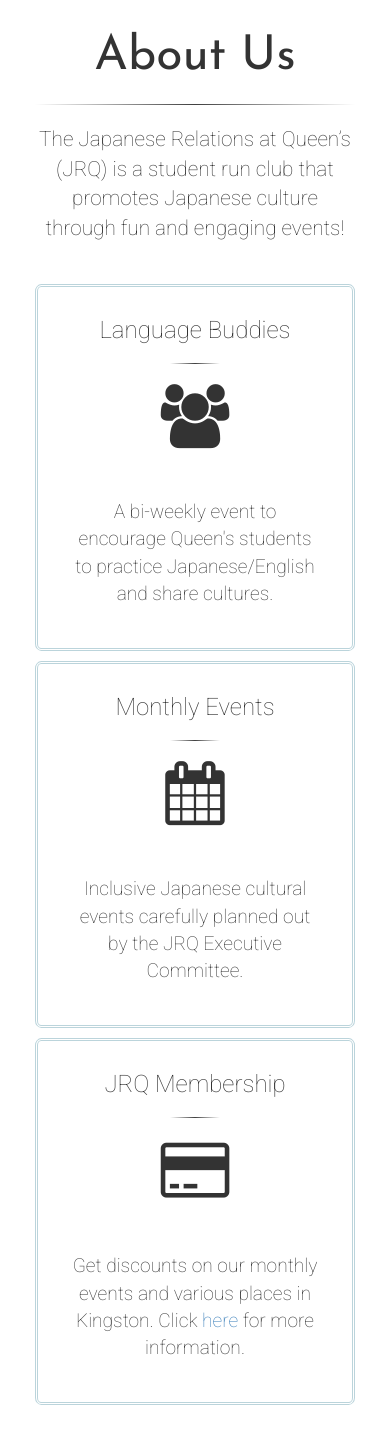
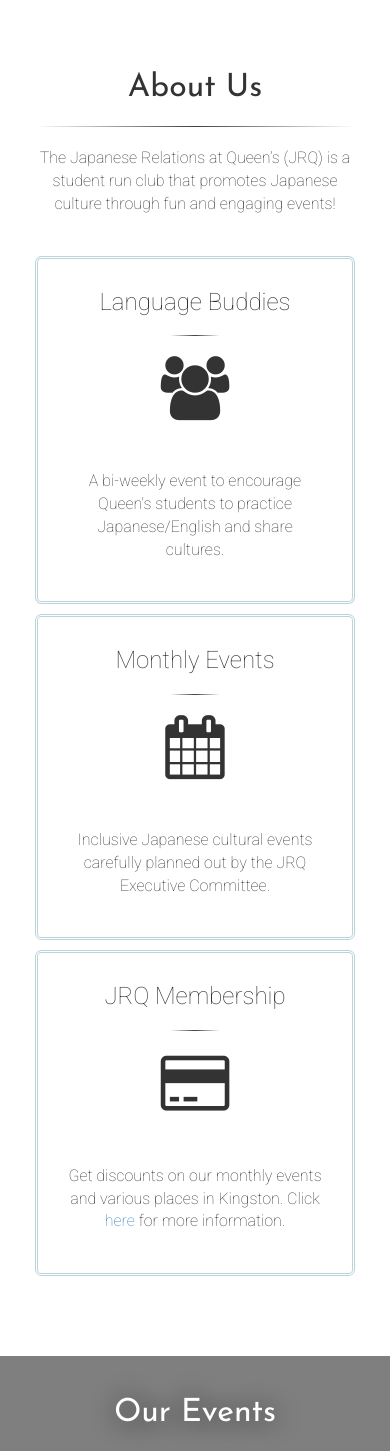
Before and after one commit to Developers-Foundation/JRQ-Website, a PHP site: page /index.html in a window 390 px wide; the page is wider, and only the part inside the window is pictured. Shown: the part 853-2304 px from the top of that part. Run offline with PHP 8.4, Linux system fonts and the light colour scheme; some web fonts are replaced.

Commit message:
Mobile Font-Size Adjustment

```diff
--- a/public_html/css/style.css
+++ b/public_html/css/style.css
@@ -382,14 +382,30 @@ div#events h1{
 
 /* Media Queries */
 
-@media (max-height: 700px) {
+@media (max-width: 990px) {
+  .info-box {
+    padding-bottom: 10px;
+  }
+  .external-link {
+    padding-bottom: 10px;
+  }
+}
 
+@media (max-width: 500px) {
   body {
     padding-top: 40px;
   }
 
+  h1 {
+    font-size:2em;
+  }
+
   div#landing h1 {
-		font-size: 6em;
+    font-size: 4em;
+  }
+
+  div#landing h2 {
+    font-size: 3em;
   }
 
   #about, #events {
@@ -397,7 +413,7 @@ div#events h1{
   }
 
   #about p {
-		font-size: 1.2em;
+    font-size: 1em;
   }
 
   .brand {
@@ -408,12 +424,3 @@ div#events h1{
     box-shadow: 0 1px 1px 0 rgba(0, 0, 0, 0.2), 0 3px 1px 0 rgba(0, 0, 0, 0.19);
   }
 }
-
-@media (max-width: 990px) {
-  .info-box {
-    padding-bottom: 10px;
-  }
-  .external-link {
-    padding-bottom: 10px;
-  }
-}
--- a/public_html/index.html
+++ b/public_html/index.html
@@ -4,7 +4,7 @@
 
 	<meta charset="utf-8">
     <meta http-equiv="X-UA-Compatible" content="IE=edge">
-    <meta name="viewport" content="width=device-width, initial-scale=1, maximum-scale=1, user-scalable=0"">
+    <meta name="viewport" content="width=device-width, initial-scale=1, maximum-scale=1, user-scalable=0">
     <meta name="description" content="Personal Portfolio">
     <meta name="author" content="Developers' Foundation - Queen's">
 
```
Lines whose indentation alone changed are shown as unchanged.
